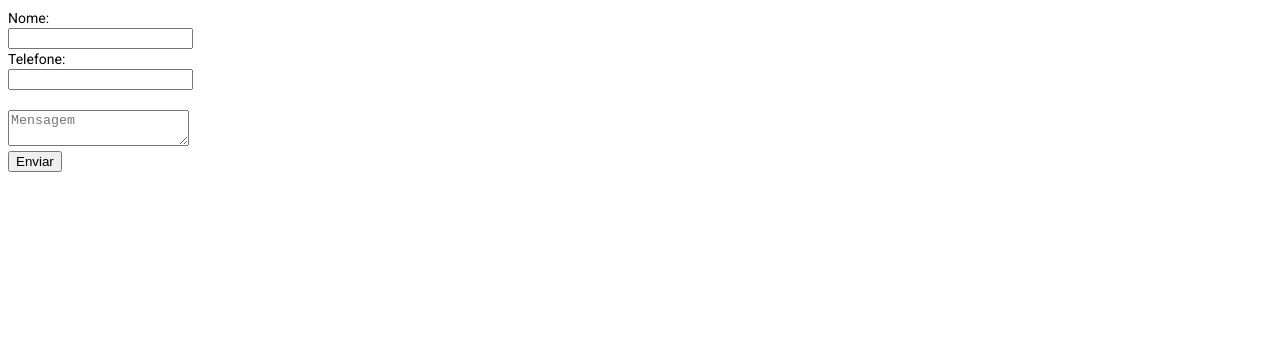
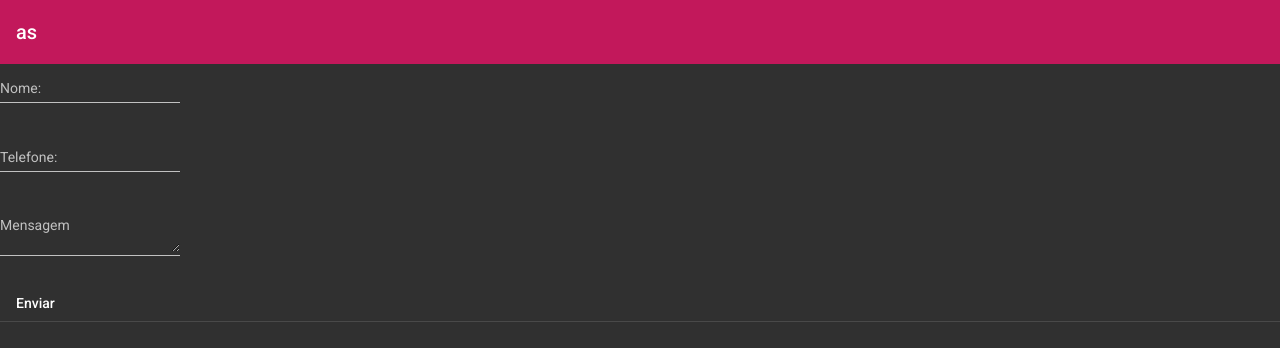
Before and after one commit to edipof/WhatsAppMessagesWithoutAddingContact, an Angular app in the folder WhatsappMessagesWhithoutAddingContact/: page / in a window 1280 px wide. Shown: the top 348 px of the page. Built offline with nearby package versions, Linux system fonts and the light colour scheme.

Commit message:
Adição de css

```diff
--- a/WhatsappMessagesWhithoutAddingContact/src/app/app.component.html
+++ b/WhatsappMessagesWhithoutAddingContact/src/app/app.component.html
@@ -1,11 +1,34 @@
+<mat-sidenav-container>
+  <mat-sidenav #sidenav role="navigation">
+    <mat-nav-list>
+    </mat-nav-list>
+  </mat-sidenav>
+  <mat-sidenav-content>
+    <mat-toolbar color="primary">
+      as
+    </mat-toolbar>
     <form (ngSubmit)="onSubmit()" [formGroup]="profileForm">
-  <label for="name">Nome:</label><br>
-  <input type="text" id="name" name="name" formControlName="name"><br>
-  <label for="tel">Telefone:</label><br>
-  <input type="tel" id="tel" name="tel" formControlName="tel"><br><br>
-  <textarea placeholder="Mensagem" id="message" name="message" formControlName="message"></textarea><br>
-  <button class="button" type="submit">Enviar</button>
+      <p>
+        <mat-form-field appearance="legacy" [floatLabel]="profileForm.value.name">
+          <mat-label>Nome:</mat-label>
+          <input matInput placeholder="Nome" formControlName="name">
+        </mat-form-field>
+      </p>
+      <p>
+        <mat-form-field appearance="legacy" [floatLabel]="profileForm.value.tel">
+          <mat-label>Telefone:</mat-label>
+          <input matInput placeholder="Telefone" formControlName="tel">
+        </mat-form-field>
+      </p>
+      <p>
+        <mat-form-field appearance="legacy" [floatLabel]="profileForm.value.message">
+          <mat-label>Mensagem</mat-label>
+          <textarea matInput placeholder="Mensagem" formControlName="message"></textarea>
+        </mat-form-field>
+      </p>
+      <button mat-button type="submit">Enviar</button>
     </form>
+    <mat-divider></mat-divider>
     <div *ngIf="userHistoryData && userHistoryData.length > 0">
       <br>
       <a href="#" (click)="clearHistory()">Limpar Histórico</a>
@@ -19,3 +42,8 @@
         </li>
       </ul>
     </div>
+    <main>
+      <router-outlet></router-outlet>
+    </main>
+  </mat-sidenav-content>
+</mat-sidenav-container>
--- a/WhatsappMessagesWhithoutAddingContact/src/app/app.component.scss
+++ b/WhatsappMessagesWhithoutAddingContact/src/app/app.component.scss
@@ -1,9 +1,41 @@
-.example-form {
-    min-width: 150px;
-    max-width: 500px;
-    width: 100%;
-  }
+mat-sidenav-container, mat-sidenav-content, mat-sidenav {
+  height: 100%;
+}
 
-  .example-full-width {
-    width: 100%;
-  }
+mat-sidenav {
+  width: 250px;
+}
+
+a {
+  text-decoration: none;
+  color: white;
+}
+
+a:hover,
+a:active {
+  color: lightgray;
+}
+
+.navigation-items {
+  list-style: none;
+  padding: 0;
+  margin: 0;
+  cursor: pointer;
+}
+
+.icon {
+  display: inline-block;
+  height: 30px;
+  margin: 0 auto;
+  padding-right: 5px;
+  text-align: center;
+  vertical-align: middle;
+  width: 15%;
+}
+
+.label {
+  display: inline-block;
+  line-height: 30px;
+  margin: 0;
+  width: 85%;
+}
--- a/WhatsappMessagesWhithoutAddingContact/src/app/app.module.ts
+++ b/WhatsappMessagesWhithoutAddingContact/src/app/app.module.ts
@@ -8,6 +8,7 @@ import { environment } from '../environments/environment';
 import { BrowserAnimationsModule } from '@angular/platform-browser/animations';
 import { FontAwesomeModule } from '@fortawesome/angular-fontawesome';
 import { ReactiveFormsModule } from '@angular/forms';
+import { MaterialModule } from './material.module';
 
 @NgModule({
   declarations: [
@@ -19,7 +20,8 @@ import { ReactiveFormsModule } from '@angular/forms';
     ServiceWorkerModule.register('ngsw-worker.js', { enabled: environment.production }),
     BrowserAnimationsModule,
     ReactiveFormsModule,
-    FontAwesomeModule
+    FontAwesomeModule,
+    MaterialModule
   ],
   providers: [],
   bootstrap: [AppComponent]
--- a/WhatsappMessagesWhithoutAddingContact/src/styles.scss
+++ b/WhatsappMessagesWhithoutAddingContact/src/styles.scss
@@ -1,2 +1,4 @@
 /* You can add global styles to this file, and also import other style files */
-@import '~@angular/material/prebuilt-themes/indigo-pink.css';
+@import '~@angular/material/prebuilt-themes/pink-bluegrey.css';
+html, body { height: 100%; }
+body { margin: 0; font-family: Roboto, "Helvetica Neue", sans-serif; }
```
Also changed, not shown: WhatsappMessagesWhithoutAddingContact/src/app/material.module.ts (added, +99 -0 lines). Lines whose indentation alone changed are shown as unchanged.
